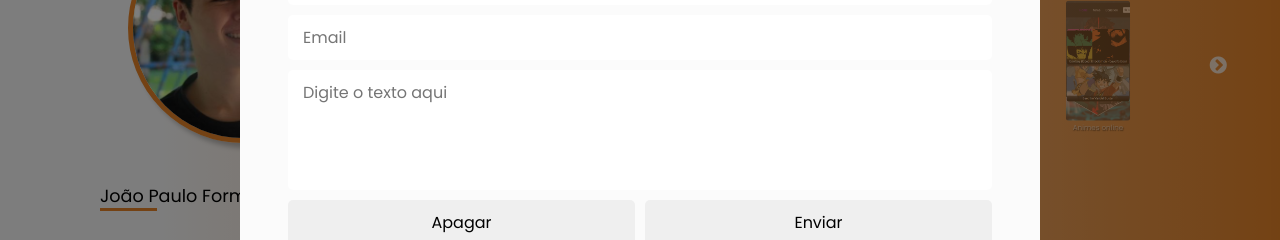
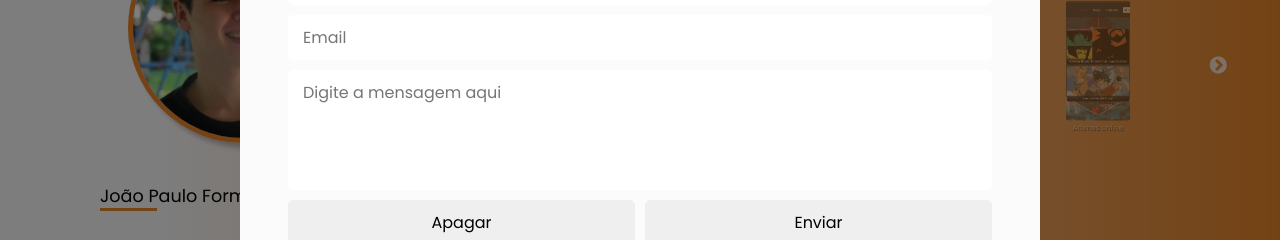
Before and after one commit to JoaoPauloFormagioMarangoni/Joao-Paulo-F-M, a React (Create React App) app: page / in a window 1280 px wide. Both pictures are taken after a click on the button "Contate-me". Shown: the part 329-569 px from the top of the page. Built offline with nearby package versions, Linux system fonts and the light colour scheme; the HTML template or start-up script is replaced by a standard one.

Commit message:
Add email

```diff
--- a/package.json
+++ b/package.json
@@ -15,6 +15,7 @@
     "@types/react-slick": "^0.23.8",
     "@types/styled-components": "^5.1.19",
     "axios": "^0.24.0",
+    "emailjs-com": "^3.2.0",
     "i18next": "^21.6.4",
     "react": "^17.0.2",
     "react-dom": "^17.0.2",
--- a/src/components/ModalSendEmail/index.tsx
+++ b/src/components/ModalSendEmail/index.tsx
@@ -1,7 +1,9 @@
 import Modal from 'react-modal'
-import { useForm, SubmitHandler } from 'react-hook-form'
+import emailjs from 'emailjs-com'
 import { CgClose } from 'react-icons/cg'
 import { FormEmail } from './styles'
+import { FormEvent, useState } from 'react'
+import { FormProviderProps } from 'react-hook-form'
 
 interface PropsModal {
   modalIsOpen: boolean
@@ -9,6 +11,30 @@ interface PropsModal {
 }
 
 export function ModalSendEmail({ modalIsOpen, closeModal }: PropsModal) {
+  const [isLoading, setIsLoading] = useState(false)
+
+  async function sendEmail(event : any) {
+    setIsLoading(true)
+    event.preventDefault()
+
+    await emailjs
+      .sendForm(
+        'gmailMessagePort',
+        'template_97ov6lp',
+        event.target,
+        'user_exfquLUGzbuWFJW29v7co',
+      )
+      .then(
+        (result) => {
+          alert('Mensagem enviada! 👌')
+        },
+        (error) => {
+          alert(error.message)
+        },
+      )
+    setIsLoading(false)
+  }
+
   return (
     <Modal
       isOpen={modalIsOpen}
@@ -20,18 +46,28 @@ export function ModalSendEmail({ modalIsOpen, closeModal }: PropsModal) {
         <CgClose className="closeModal" />
       </button>
       <h1>Entre em contato</h1>
-      <FormEmail action="">
-        <input type="text" placeholder="Nome" required />
-        <input type="text" placeholder="Email" required />
+      <FormEmail onSubmit={sendEmail}>
+        <input name="name" type="text" placeholder="Nome" required />
+        <input
+          name="email"
+          type="text"
+          placeholder="Email"
+          required
+        />
         <textarea
-          name="textEmail"
-          id="textEmail"
-          placeholder="Digite o texto aqui"
+          name="message"
+          placeholder="Digite a mensagem aqui"
           required
         ></textarea>
         <div>
           <input type="reset" value="Apagar" />
-          <input type="submit" value="Enviar" />
+          {isLoading ? (
+            <div className="loading">
+              <div></div>
+            </div>
+          ):(
+            <input type="submit" value="Enviar" />
+          )}
         </div>
       </FormEmail>
     </Modal>
--- a/src/components/ModalSendEmail/styles.ts
+++ b/src/components/ModalSendEmail/styles.ts
@@ -17,13 +17,13 @@ export const FormEmail = styled.form`
     cursor: pointer;
 
     &:focus {
-        outline: 2px solid var(--orange);
+      outline: 2px solid var(--orange);
     }
   }
 
   textarea {
-      resize: none;
-      height: 120px;
+    resize: none;
+    height: 120px;
   }
 
   div {
@@ -31,6 +31,31 @@ export const FormEmail = styled.form`
     width: 100%;
     gap: 10px;
 
+    div.loading {
+      width: 100%;
+      display: flex;
+      align-items: center;
+      justify-content: center;
+
+      div {
+        border: 4px solid var(--orange);
+        border-right-color: #5e5e5e;
+        width: 30px;
+        height: 30px;
+        border-radius: 50%;
+
+        animation: loading 1s linear infinite;
+
+        @keyframes loading {
+          0% {
+            transform: rotate(0deg);
+          }
+          100% {
+            transform: rotate(360deg);
+          }
+        }
+      }
+    }
 
     input[type='submit']:hover {
       background-color: #32cd32;
--- a/src/components/Projects/index.tsx
+++ b/src/components/Projects/index.tsx
@@ -68,7 +68,6 @@ export function Projects() {
   const [imageIndex, setImageIndex] = useState(0)
 
   let width: number = window.screen.width
-  console.log(width)
 
   const settings = {
     infinite: true,
```
Also changed, not shown: 1 other file (tests, documents, lock files or other folders).
